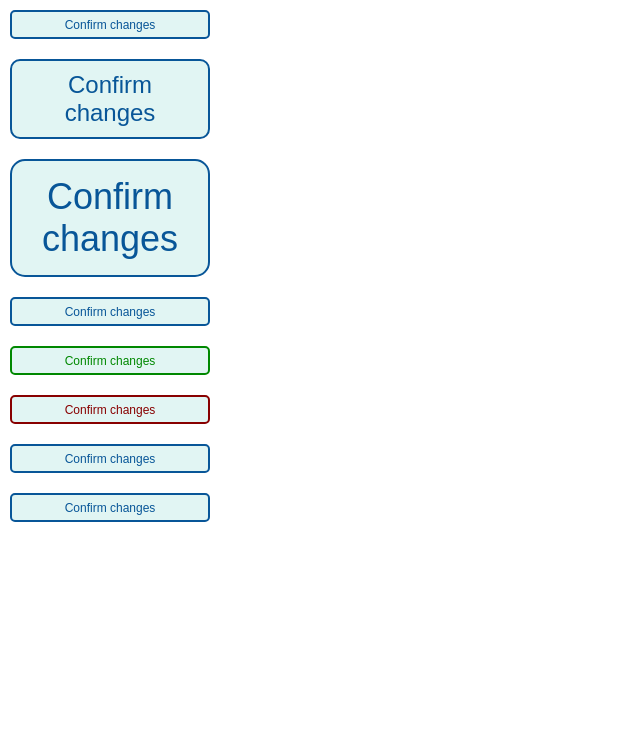
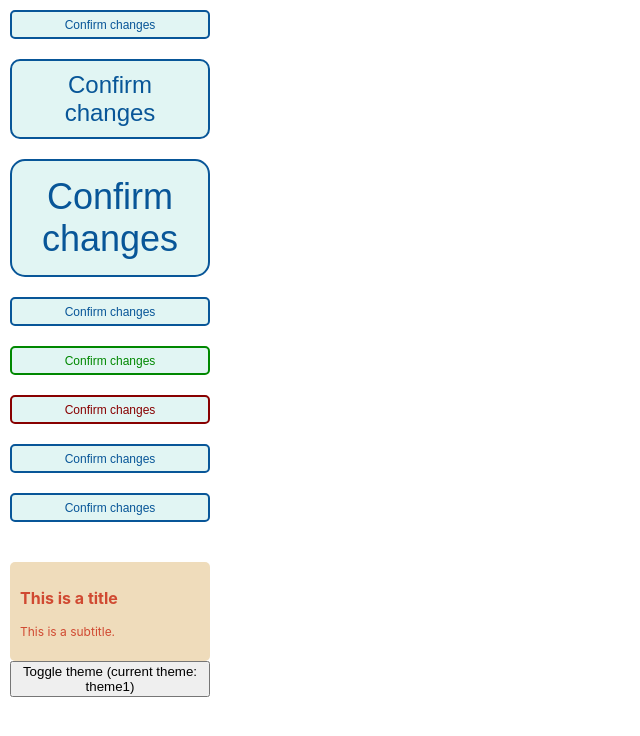
Before and after one commit to tutorials-coding/sass-sandbox, a React (Create React App) app: page / in a window 1280 px wide. Shown: the top 736 px of the page, without its empty margins (0-640 px from the left). Built offline with nearby package versions, Linux system fonts and the light colour scheme.

Commit message:
Add card showroom

```diff
--- a/src/App.js
+++ b/src/App.js
@@ -1,4 +1,5 @@
 import { Button } from './components/Button'
+import { CardShowroom } from './components/Card/CardShowroom'
 
 import './App.css'
 
@@ -8,6 +9,7 @@ function App() {
   }
 
   return (
+    <>
       <div className="main-container">
         <Button title="Confirm changes" onClick={handleClick} size="sm" />
         <Button title="Confirm changes" onClick={handleClick} size="md" />
@@ -18,8 +20,16 @@ function App() {
         <Button title="Confirm changes" onClick={handleClick} type="error" />
 
         <Button title="Confirm changes" onClick={handleClick} disabled />
-      <Button title="Confirm changes" onClick={handleClick} disabled={false} />
+        <Button
+          title="Confirm changes"
+          onClick={handleClick}
+          disabled={false}
+        />
       </div>
+      <div className="main-container">
+        <CardShowroom />
+      </div>
+    </>
   )
 }
 
--- /dev/null
+++ b/src/components/Card/CardShowroom.js
@@ -0,0 +1,27 @@
+import { useEffect, useState } from 'react'
+import { Card } from './Card'
+
+export function CardShowroom() {
+  const [theme, setTheme] = useState('theme1')
+
+  const toggleTheme = () => {
+    setTheme(theme === 'theme1' ? 'theme2' : 'theme1')
+  }
+
+  useEffect(() => {
+    const backgroundColor = `var(--background-color-${theme})`
+    const fontColor = `var(--font-color-${theme})`
+    document.body.style.setProperty('--background-color', backgroundColor)
+    document.body.style.setProperty('--font-color', fontColor)
+  }, [theme])
+
+  return (
+    <div>
+      <Card title="This is a title" subtitle="This is a subtitle." />
+
+      <button type="button" onClick={toggleTheme}>
+        Toggle theme (current theme: {theme})
+      </button>
+    </div>
+  )
+}
```
Lines whose indentation alone changed are shown as unchanged.
